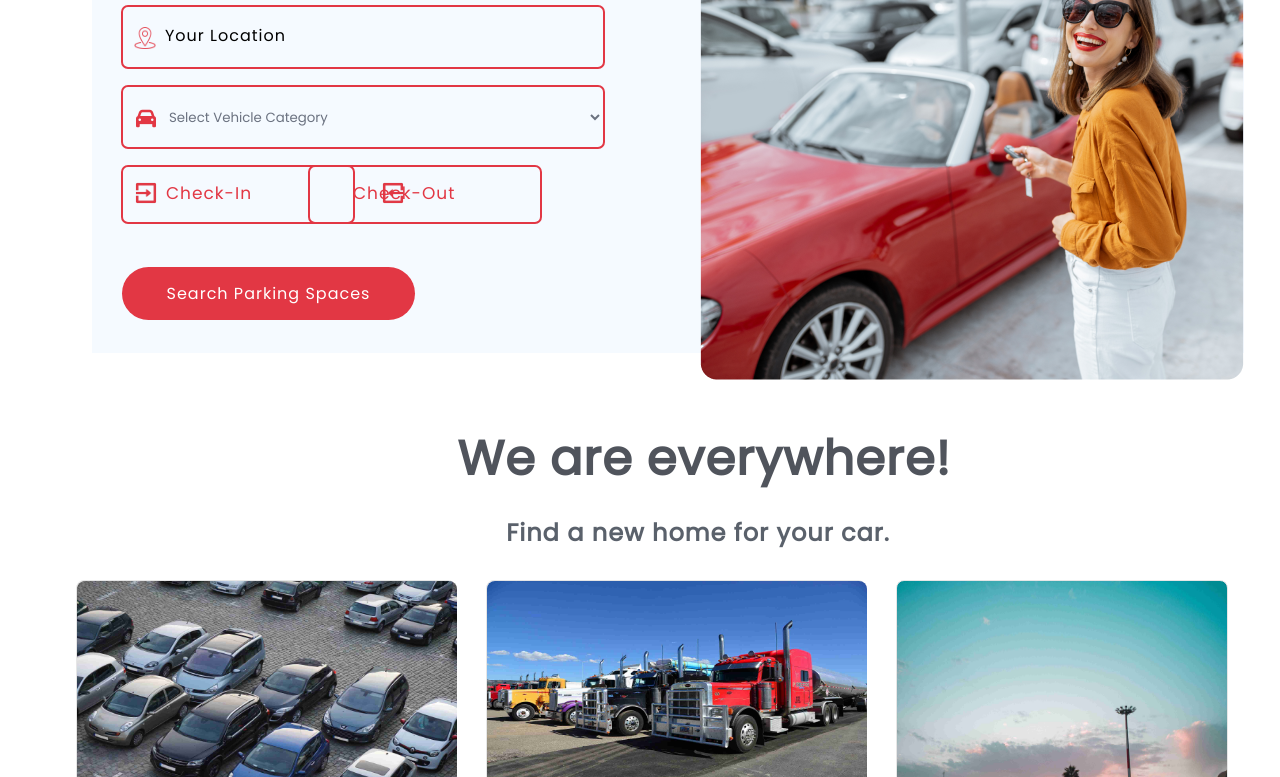
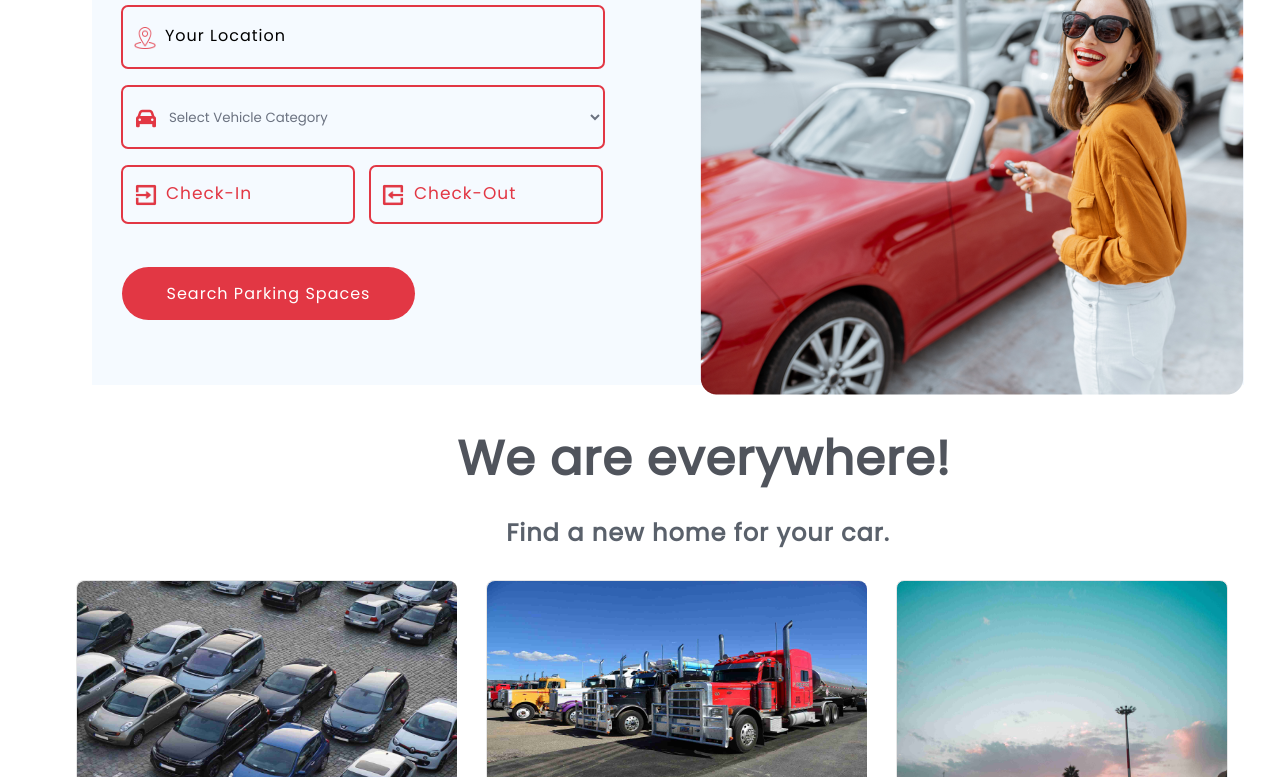
Before and after one commit to webwizard-3/Spot-Finder-Clone, a plain HTML site: page index.html in a window 1280 px wide. Shown: the part 317-1094 px from the top of the page. Drawn offline with Linux system fonts and the light colour scheme.

Commit message:
complete

```diff
--- a/style.css
+++ b/style.css
@@ -194,7 +194,7 @@ nav span .submit2{
     padding: 30px;
     background-color: #f5faff;
     width: 90%;
-    height: 75%;
+    height: 80%;
 }
 
 .content .d1 h1{
@@ -228,7 +228,7 @@ nav span .submit2{
     width: 50px;
     height: 50px;
     left: 29px;
-    bottom: 135px;
+    bottom: 165px;
 }
 
 .content .d1 .img3{
@@ -236,7 +236,7 @@ nav span .submit2{
     width: 50px;
     height: 50px;
     left: 276px;
-    bottom: 135px;
+    bottom: 165px;
 }
 
 .content .d1 input{
@@ -279,12 +279,12 @@ nav span .submit2{
 }
 
 .content .d1 .input2{
-    float: right;
+    float: left;
     position: relative;
     width: 230px;
     height: 55px;
     padding-left: 43px;
-    right: 664px;
+    left: 239px;
     bottom: 75px;
 }
 
@@ -311,6 +311,7 @@ nav span .submit2{
 .content .d1 button{
     position: relative;
     top: 35px;
+    right: 250px;
     width: 293px;
     height: 53px;
     border-radius: 30px;
@@ -322,8 +323,10 @@ nav span .submit2{
 }
 
 .content .d2 img{
-    position: absolute;
+    position: relative;
+    max-width: 100%;
     left: 700px;
+    top: 15px;
 }
 
 /* feature */
```
